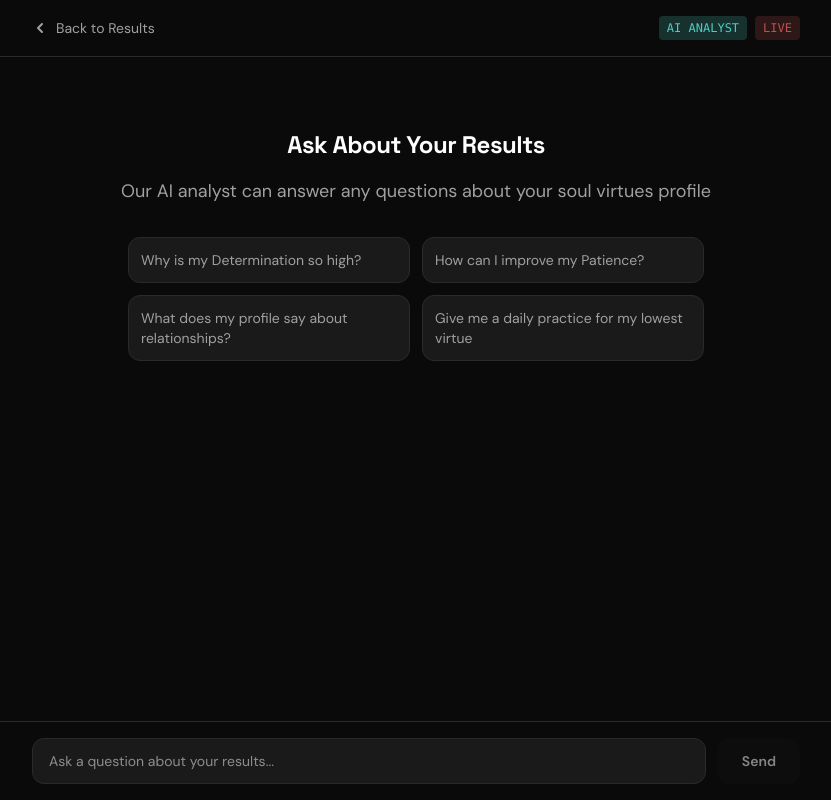
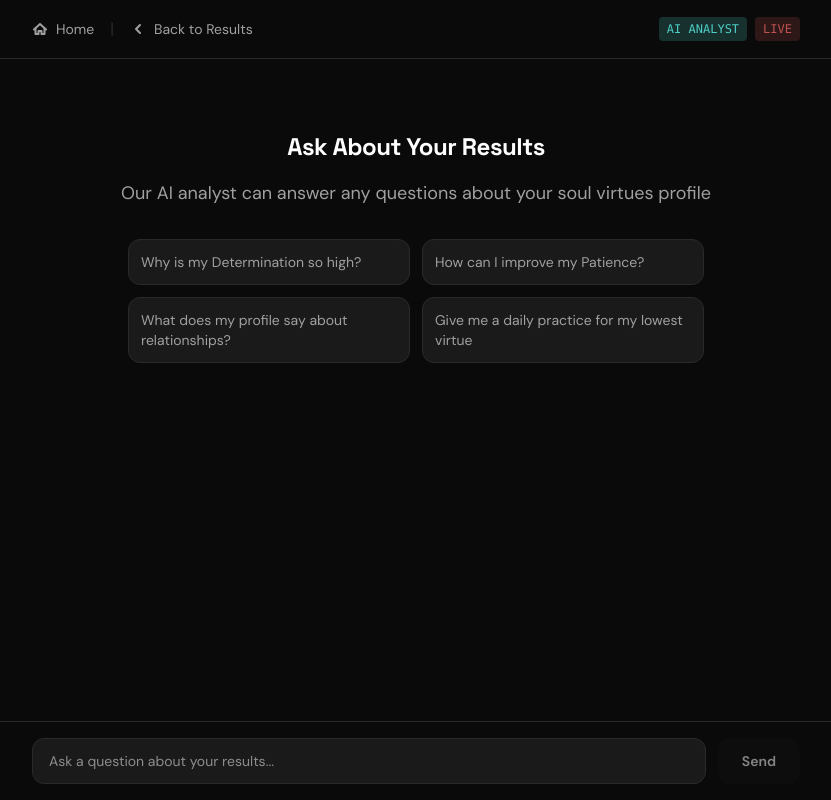
Before and after one commit to ti-kiu/virtuesextractor, a Next.js app: page /quiz/ask in a window 1280 px wide. Shown: the whole page, without its empty margins (224-1055 px from the left). Built offline with nearby package versions, Linux system fonts and the light colour scheme.

Commit message:
Add Home navigation to result, ask, and growth-plan pages

```diff
--- a/src/app/quiz/ask/page.tsx
+++ b/src/app/quiz/ask/page.tsx
@@ -71,7 +71,19 @@ function AskContent() {
         }}
       >
         <div className="max-w-3xl mx-auto flex items-center justify-between">
-          <div className="flex items-center gap-3">
+          <div className="flex items-center gap-4">
+            <a
+              href="/"
+              className="flex items-center gap-2 text-sm"
+              style={{ color: "var(--text-secondary)" }}
+            >
+              <svg width="16" height="16" viewBox="0 0 16 16" fill="none">
+                <path d="M2 8.5L8 3L14 8.5" stroke="currentColor" strokeWidth="2" strokeLinecap="round" strokeLinejoin="round"/>
+                <path d="M3.5 7.5V13H6.5V10H9.5V13H12.5V7.5" stroke="currentColor" strokeWidth="2" strokeLinecap="round" strokeLinejoin="round"/>
+              </svg>
+              Home
+            </a>
+            <span style={{ color: "var(--border-primary)" }}>|</span>
             <a
               href={`/quiz/result?quizId=${quizId}`}
               className="flex items-center gap-2 text-sm"
--- a/src/app/quiz/growth-plan/page.tsx
+++ b/src/app/quiz/growth-plan/page.tsx
@@ -108,9 +108,22 @@ function GrowthPlanContent() {
       <div className="max-w-3xl mx-auto">
         {/* Header */}
         <div className="text-center mb-8">
+          <div className="flex items-center justify-center gap-4 mb-4">
+            <a
+              href="/"
+              className="inline-flex items-center gap-2 text-sm"
+              style={{ color: "var(--text-secondary)" }}
+            >
+              <svg width="16" height="16" viewBox="0 0 16 16" fill="none">
+                <path d="M2 8.5L8 3L14 8.5" stroke="currentColor" strokeWidth="2" strokeLinecap="round" strokeLinejoin="round"/>
+                <path d="M3.5 7.5V13H6.5V10H9.5V13H12.5V7.5" stroke="currentColor" strokeWidth="2" strokeLinecap="round" strokeLinejoin="round"/>
+              </svg>
+              Home
+            </a>
+            <span style={{ color: "var(--border-primary)" }}>|</span>
             <a
               href={`/quiz/result?quizId=${quizId}`}
-            className="inline-flex items-center gap-2 text-sm mb-4"
+              className="inline-flex items-center gap-2 text-sm"
               style={{ color: "var(--text-secondary)" }}
             >
               <svg width="16" height="16" viewBox="0 0 16 16" fill="none">
@@ -124,6 +137,7 @@ function GrowthPlanContent() {
               </svg>
               Back to Results
             </a>
+          </div>
           <h1
             className="font-heading font-bold text-3xl sm:text-4xl mb-4"
             style={{ color: "var(--text-primary)" }}
--- a/src/app/quiz/result/page.tsx
+++ b/src/app/quiz/result/page.tsx
@@ -166,6 +166,21 @@ function ResultContent() {
       style={{ background: "var(--bg-primary)" }}
     >
       <div className="max-w-4xl mx-auto">
+        {/* Home Link */}
+        <div className="mb-8">
+          <a
+            href="/"
+            className="inline-flex items-center gap-2 text-sm"
+            style={{ color: "var(--text-secondary)" }}
+          >
+            <svg width="16" height="16" viewBox="0 0 16 16" fill="none">
+              <path d="M2 8.5L8 3L14 8.5" stroke="currentColor" strokeWidth="2" strokeLinecap="round" strokeLinejoin="round"/>
+              <path d="M3.5 7.5V13H6.5V10H9.5V13H12.5V7.5" stroke="currentColor" strokeWidth="2" strokeLinecap="round" strokeLinejoin="round"/>
+            </svg>
+            Back to Home
+          </a>
+        </div>
+
         {/* Header */}
         <div className="text-center mb-12">
           <h1
```
Lines whose indentation alone changed are shown as unchanged.
